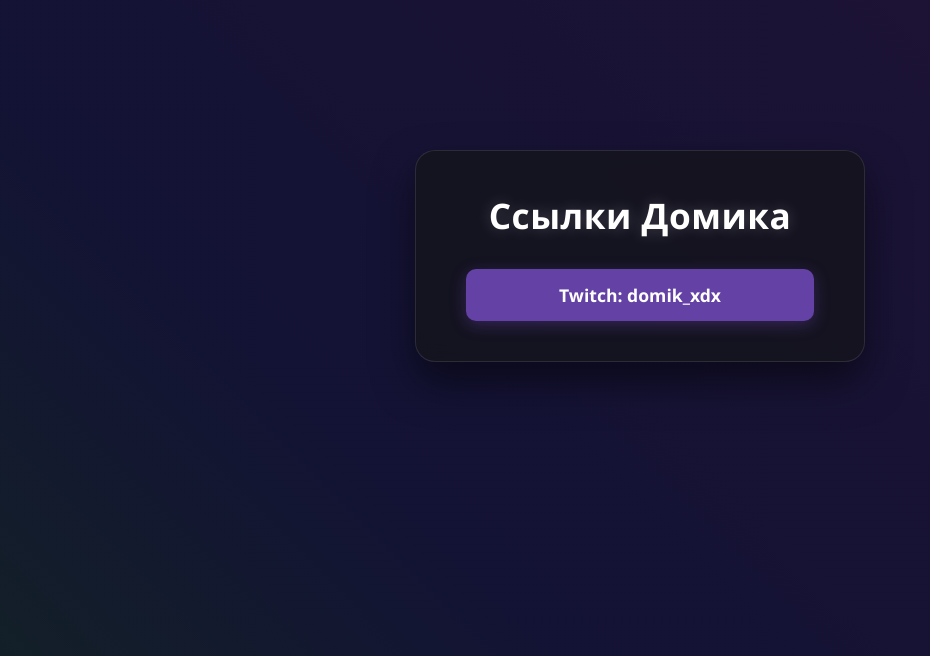
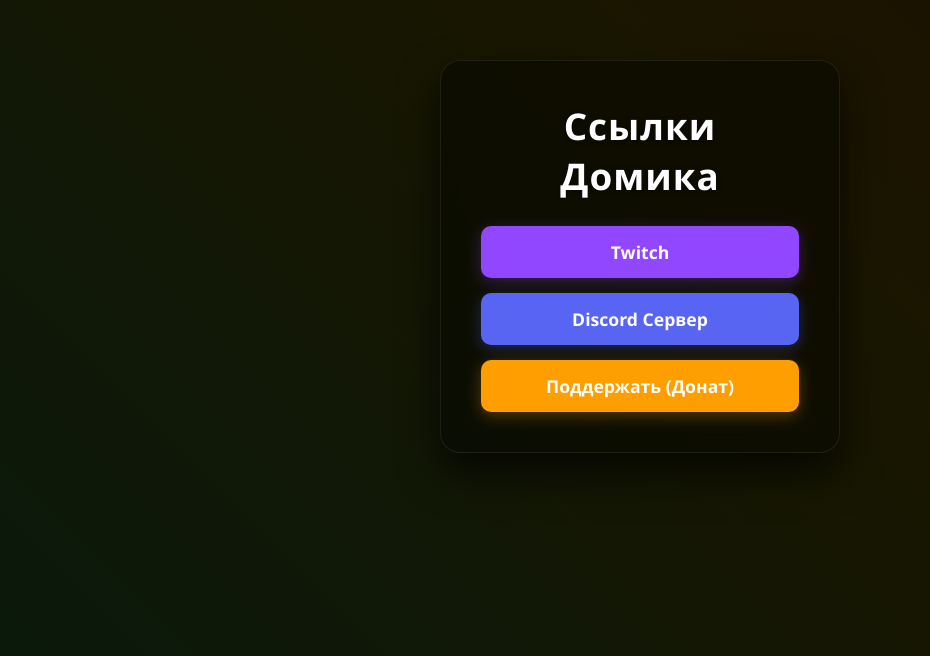
Before and after one commit to DomikXDX/links, a plain HTML site: page index.html in a window 1280 px wide. Shown: the part 144-800 px from the top of the page, without its empty margins (0-930 px from the left). Drawn offline with Linux system fonts and the light colour scheme.

Commit message:
Update index.html

```diff
--- a/index.html
+++ b/index.html
@@ -12,89 +12,102 @@
         }
 
         body {
-            font-family: 'Segoe UI', Roboto, Helvetica, Arial, sans-serif;
-            background-color: #0d0d11; /* Базовый темный цвет */
-            color: #ffffff;
             display: flex;
             justify-content: center;
             align-items: center;
             height: 100vh;
+            font-family: 'Segoe UI', Roboto, Helvetica, Arial, sans-serif;
+            color: #ffffff;
+            /* Тёмная основа с насыщенными неоновыми оттенками радуги */
+            background: linear-gradient(45deg, #15001a, #000b1a, #001a11, #1a1600, #1a0000);
+            background-size: 400% 400%;
+            /* Плавное переливание радуги */
+            animation: darkRainbow 12s ease infinite;
             overflow: hidden;
-            position: relative;
         }
 
-        /* Эффект переливающейся радуги на фоне */
-        body::before {
-            content: '';
-            position: absolute;
-            top: 0;
-            left: 0;
-            width: 100%;
-            height: 100%;
-            background: linear-gradient(45deg, #ff3333, #ff8833, #ffff33, #33ff33, #3333ff, #8833ff, #ff33ff);
-            background-size: 400% 400%;
-            animation: rainbowBg 12s ease infinite;
-            opacity: 0.15; /* Затемнение радуги для комфорта глаз */
-            z-index: 0;
-        }
-
-        @keyframes rainbowBg {
+        @keyframes darkRainbow {
             0% { background-position: 0% 50%; }
             50% { background-position: 100% 50%; }
             100% { background-position: 0% 50%; }
         }
 
-        /* Главный контейнер по центру */
         .container {
-            position: relative;
-            z-index: 1;
             text-align: center;
-            background: rgba(20, 20, 25, 0.7);
-            padding: 40px 50px;
+            background: rgba(0, 0, 0, 0.4);
+            padding: 40px 40px;
             border-radius: 20px;
             backdrop-filter: blur(10px);
-            border: 1px solid rgba(255, 255, 255, 0.1);
-            box-shadow: 0 20px 40px rgba(0, 0, 0, 0.5);
-            max-width: 450px;
-            width: 90%;
+            -webkit-backdrop-filter: blur(10px);
+            border: 1px solid rgba(255, 255, 255, 0.08);
+            box-shadow: 0 20px 40px rgba(0, 0, 0, 0.7);
+            max-width: 90%;
+            width: 400px;
         }
 
         h1 {
-            font-size: 2.2rem;
-            margin-bottom: 30px;
-            font-weight: 700;
-            letter-spacing: 0.5px;
-            text-shadow: 0 0 15px rgba(255, 255, 255, 0.2);
+            font-size: 2.3rem;
+            margin-bottom: 25px;
+            letter-spacing: 1px;
+            text-shadow: 0 2px 10px rgba(0,0,0,0.5);
         }
 
-        .links-list {
+        .link-card {
             display: flex;
             flex-direction: column;
-            gap: 15px;
+            gap: 15px; /* Отступ между кнопками */
+            align-items: center;
         }
 
-        /* Стиль для кнопки Твича */
-        .twitch-btn {
+        /* Общие стили для всех кнопок */
+        .btn {
             display: block;
-            padding: 14px 20px;
-            background: #6441a5; /* Фирменный цвет Twitch */
-            color: white;
+            width: 100%;
+            padding: 14px;
+            color: #ffffff;
             text-decoration: none;
-            border-radius: 10px;
             font-size: 1.1rem;
             font-weight: 600;
+            border-radius: 10px;
             transition: all 0.3s ease;
-            box-shadow: 0 4px 15px rgba(100, 65, 165, 0.4);
         }
 
-        .twitch-btn:hover {
+        .btn:hover {
             transform: translateY(-3px);
-            background: #7d5bbe;
-            box-shadow: 0 8px 25px rgba(100, 65, 165, 0.7);
         }
 
-        .twitch-btn:active {
+        .btn:active {
             transform: translateY(-1px);
+        }
+
+        /* Фирменный стиль для Twitch */
+        .twitch-btn {
+            background: #9146FF;
+            box-shadow: 0 4px 15px rgba(145, 70, 255, 0.3);
+        }
+        .twitch-btn:hover {
+            background: #772ce8;
+            box-shadow: 0 6px 20px rgba(145, 70, 255, 0.5);
+        }
+
+        /* Фирменный стиль для Discord */
+        .discord-btn {
+            background: #5865F2;
+            box-shadow: 0 4px 15px rgba(88, 101, 242, 0.3);
+        }
+        .discord-btn:hover {
+            background: #4752c4;
+            box-shadow: 0 6px 20px rgba(88, 101, 242, 0.5);
+        }
+
+        /* Фирменный стиль для DonationAlerts */
+        .donate-btn {
+            background: #FF9E00;
+            box-shadow: 0 4px 15px rgba(255, 158, 0, 0.3);
+        }
+        .donate-btn:hover {
+            background: #e68e00;
+            box-shadow: 0 6px 20px rgba(255, 158, 0, 0.5);
         }
     </style>
 </head>
@@ -102,9 +115,20 @@
 
     <div class="container">
         <h1>Ссылки Домика</h1>
-        <div class="links-list">
-            <a href="https://www.twitch.tv/domik_xdx" target="_blank" class="twitch-btn">
-                Twitch: domik_xdx
+        <div class="link-card">
+            <!-- Кнопка Twitch -->
+            <a href="https://www.twitch.tv/domik_xdx" target="_blank" class="btn twitch-btn">
+                Twitch
+            </a>
+
+            <!-- Кнопка Discord -->
+            <a href="https://discord.gg/JbvFwmAuk" target="_blank" class="btn discord-btn">
+                Discord Сервер
+            </a>
+
+            <!-- Кнопка Доната -->
+            <a href="https://www.donationalerts.com/r/xxx_domik_xxx" target="_blank" class="btn donate-btn">
+                Поддержать (Донат)
             </a>
         </div>
     </div>
```
